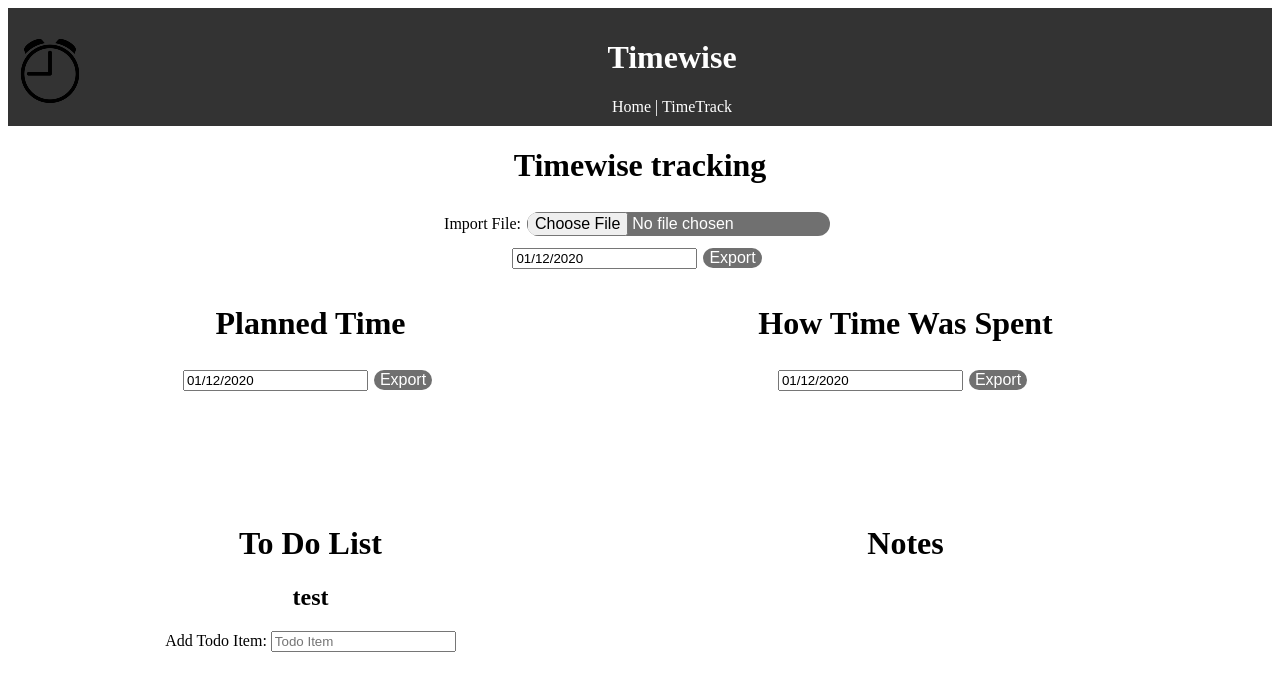
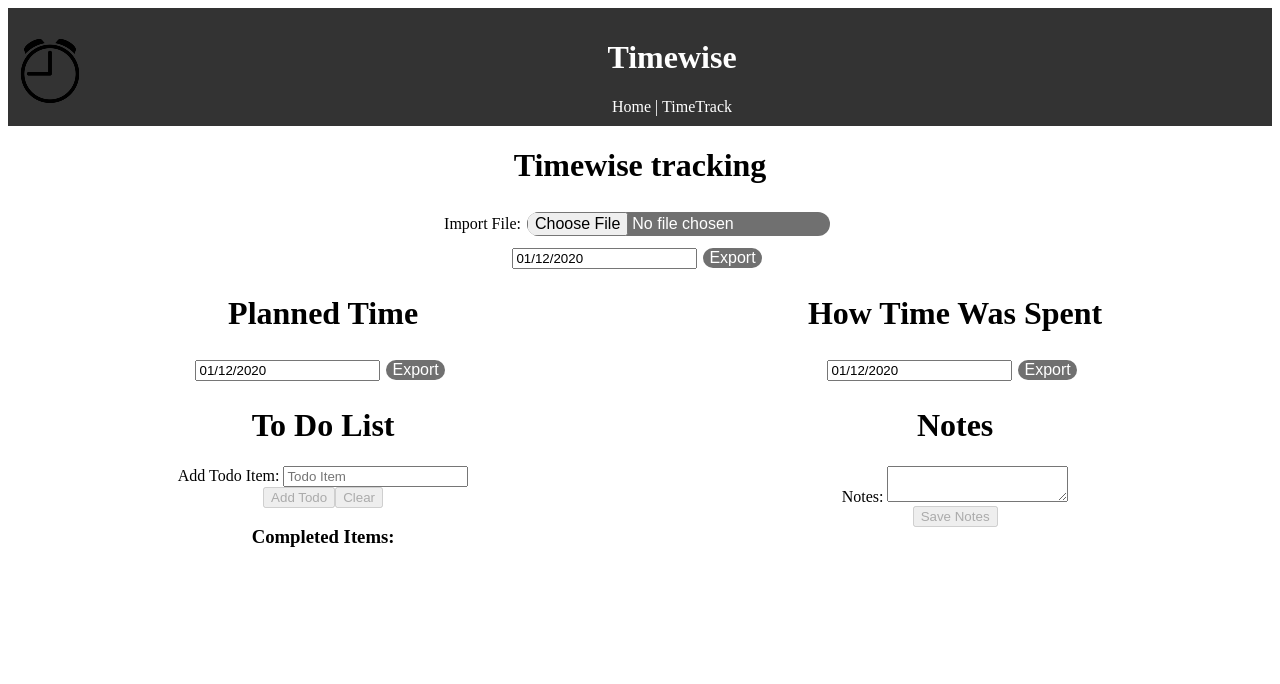
Before and after one commit to stevewillson/timewise, a React (Create React App) app: page /track in a window 1280 px wide. Shown: the top 684 px of the page. Built offline with nearby package versions, Linux system fonts and the light colour scheme.

Commit message:
make grid layout

```diff
--- a/src/assets/App.css
+++ b/src/assets/App.css
@@ -21,3 +21,28 @@
 .App-link {
   color: #09d3ac;
 }
+
+.grid-container {
+  display: grid;
+}
+
+.plan-layout {
+  grid-column-start: 1;
+  grid-row-start: 1;
+}
+
+.tracked-layout {
+  grid-column-start: 2;
+  grid-row-start: 1;
+}
+
+.todo-layout {
+  grid-column-start: 1;
+  grid-row-start: 2;
+}
+
+
+.notes-layout {
+  grid-column-start: 2;
+  grid-row-start: 2;
+}
--- a/src/components/NotesList/NotesList.js
+++ b/src/components/NotesList/NotesList.js
@@ -2,10 +2,11 @@ import React from 'react';
 //import { DateTime } from 'luxon';
 import { useSelector } from 'react-redux';
 import { useDispatch } from 'react-redux';
+import { Form, Field } from 'react-final-form';
 
 const NotesList = () => {
   // get state values from redux
-  const { date } = useSelector(state => state)
+  const { notes } = useSelector(state => state)
   const dispatch = useDispatch();
 
   const btnStyle = {
@@ -19,15 +20,38 @@ const NotesList = () => {
     fontSize: '16px',
   }
 
-  const tableContent =
-    <React.Fragment>
-      <h1>Notes</h1>
-
-    </React.Fragment>
+  const onSubmit = values => {
+    dispatch({ type: 'SETNOTES', payload: { notes: values.notes }})
+  }
 
   return (
     <React.Fragment>
-    {tableContent}
+    <h1>Notes</h1>
+    <Form
+      onSubmit={onSubmit}
+      render={({ handleSubmit, form, submitting, pristine, values }) => (
+        <form onSubmit={async event => {
+          await handleSubmit(event)
+        }}>
+          <div>
+            <label>Notes: </label>
+            <Field
+              name="notes"
+              component="textarea"
+              initialValue={notes}
+            />
+          </div>
+          <div className="buttons">
+            <button
+              type="submit"
+              disabled={submitting || pristine}
+            >
+              Save Notes
+            </button>
+          </div>
+        </form>
+      )}
+    />
     </React.Fragment>
   );
 };
--- a/src/components/TimePlan/TimePlan.js
+++ b/src/components/TimePlan/TimePlan.js
@@ -24,7 +24,6 @@ const TimePlan = () => {
   const tableContent =
     <React.Fragment>
       <h1>Planned Time</h1>
-
     </React.Fragment>
 
   return (
--- a/src/components/TimeTrackLayout/TimeTrackLayout.js
+++ b/src/components/TimeTrackLayout/TimeTrackLayout.js
@@ -8,8 +8,7 @@ import TimePlan from '../TimePlan/TimePlan';
 import TrackedTime from '../TrackedTime/TrackedTime';
 import TodoList from '../TodoList/TodoList';
 import NotesList from '../NotesList/NotesList';
-
-import RGL from 'react-grid-layout';
+import '../../assets/App.css';
 
 const TimeTrackLayout = () => {
 
@@ -50,12 +49,20 @@ const TimeTrackLayout = () => {
         onChange={(date) => dispatch({ type: 'DATECHANGE', payload: { date: date }})} //only when value has changed
       />
       <button style={btnStyle} onClick={() => dispatch({ type: 'EXPORTDATA' })}>Export</button>
-      <RGL className="layout" cols={2} rowHeight={100} width={1200} >
-        <div key="a" data-grid={{x: 0, y: 0, w: 1, h: 2}}><TimePlan /></div>
-        <div key="b" data-grid={{x: 1, y: 0, w: 1, h: 2}}><TrackedTime /></div>
-        <div key="c" data-grid={{x: 0, y: 2, w: 1, h: 2}}><TodoList /></div>
-        <div key="d" data-grid={{x: 1, y: 2, w: 1, h: 2}}><NotesList /></div>
-      </RGL>
+      <div class="grid-container">
+        <div class="plan-layout">
+          <TimePlan />
+        </div>
+        <div class="tracked-layout">
+          <TrackedTime />
+        </div>
+        <div class="todo-layout">
+          <TodoList />
+        </div>
+        <div class="notes-layout">
+          <NotesList />
+        </div>
+      </div>
     </React.Fragment>
   )
 
--- a/src/components/TodoList/TodoList.js
+++ b/src/components/TodoList/TodoList.js
@@ -1,45 +1,45 @@
 import React from 'react';
-//import { DateTime } from 'luxon';
 import { useSelector } from 'react-redux';
 import { useDispatch } from 'react-redux';
 import "../../../node_modules/react-datepicker/dist/react-datepicker.css";
-
 import { Form, Field } from 'react-final-form';
 
 const TodoList = () => {
   // get state values from redux
-  const { todoItems } = useSelector(state => state)
+  const { todoItems, completeItems } = useSelector(state => state)
   const dispatch = useDispatch();
 
-  const btnStyle = {
-    backgroundColor: '#707070',
-    color: 'white',
-    border: 'none',
-    borderRadius: '12px',
-    cursor: 'pointer',
-    margin: '6px',
-    textAlign: 'center',
-    fontSize: '16px',
-    }
+  const remItem = remIndex => {
+    dispatch({ type: 'REMOVETODO', payload: { remIndex: remIndex }})
+  }
 
-  const tableContent =
-    <React.Fragment>
-      <h1>To Do List</h1>
-        {todoItems.map(todoItem => <h2>{todoItem.name}</h2>)}
-    </React.Fragment>
+  const completeItem = completeIndex => {
+    dispatch({ type: 'COMPLETETODO', payload: { completeIndex: completeIndex }})
+    dispatch({ type: 'REMOVETODO', payload: { remIndex: completeIndex }})
+  }
 
-  const onSubmit = (event) => {
-    dispatch({ type: 'ADDTODO', payload: { name: event.target.value }})
+  const onSubmit = values => {
+    dispatch({ type: 'ADDTODO', payload: { name: values.todoItem }})
   }
 
   return (
     <React.Fragment>
-    {tableContent}
+    <h1>To Do List</h1>
+      {todoItems.map((todoItem, todoIndex) =>
+        <h3>
+          <button onClick={() => completeItem(todoIndex)}>DONE</button>
+            {' '}{todoItem.name}{' '}
+          <button onClick={() => remItem(todoIndex)}>DELETE</button>
+        </h3>
+      )}
     <Form
       onSubmit={onSubmit}
-      initialValues={{ stooge: 'larry', employed: false }}
+      initialValues={{}}
       render={({ handleSubmit, form, submitting, pristine, values }) => (
-        <form onSubmit={handleSubmit}>
+        <form onSubmit={async event => {
+          await handleSubmit(event)
+          form.reset()
+        }}>
           <div>
             <label>Add Todo Item: </label>
             <Field
@@ -49,9 +49,26 @@ const TodoList = () => {
               placeholder="Todo Item"
             />
           </div>
+          <div className="buttons">
+            <button
+              type="submit"
+              disabled={submitting || pristine}
+            >
+              Add Todo
+            </button>
+            <button
+              type="button"
+              onClick={form.reset}
+              disabled={submitting || pristine}
+            >
+              Clear
+            </button>
+          </div>
         </form>
       )}
     />
+    <h3>Completed Items:</h3>
+    {completeItems.map(completeItem => <h3>{completeItem.name}</h3>)}
     </React.Fragment>
   );
 };
--- a/src/components/TrackedTime/TrackedTime.js
+++ b/src/components/TrackedTime/TrackedTime.js
@@ -7,7 +7,7 @@ import "../../../node_modules/react-datepicker/dist/react-datepicker.css";
 
 const TrackedTime = () => {
   // get state values from redux
-  const { events, date } = useSelector(state => state)
+  const { date } = useSelector(state => state)
   const dispatch = useDispatch();
 
   const btnStyle = {
--- a/src/store/reducer.js
+++ b/src/store/reducer.js
@@ -2,9 +2,9 @@ const initialState = {
   timeData: [],
   timeView: 'unit',
   date: new Date(),
-  todoItems: [
-    { name: 'test' },
-  ],
+  todoItems: [],
+  completeItems: [],
+  notes: ''
 }
 
 const reducer = (state = initialState, action) => {
@@ -24,13 +24,31 @@ const reducer = (state = initialState, action) => {
       date: action.payload.date
     }
   } else if (action.type === 'ADDTODO') {
-    let newTodoItems = state.todoItems.push(action.payload.name);
     return {
       ...state,
-      todoItems: newTodoItems,
+      todoItems: [...state.todoItems.slice(), { name: action.payload.name }]
+    }
+  } else if (action.type === 'REMOVETODO') {
+    let newTodoItems = state.todoItems.slice()
+    newTodoItems.splice(action.payload.remIndex, 1)
+    return {
+      ...state,
+      todoItems: newTodoItems
+    }
+  } else if (action.type === 'COMPLETETODO') {
+    let newCompleteItems = state.completeItems.slice()
+    newCompleteItems = [...newCompleteItems, { name: state.todoItems[action.payload.completeIndex].name }]
+
+    return {
+      ...state,
+      completeItems: newCompleteItems
+    }
+  } else if (action.type === 'SETNOTES') {
+    return {
+      ...state,
+      notes: action.payload.notes
     }
   }
-
   return state;
 }
 
```
